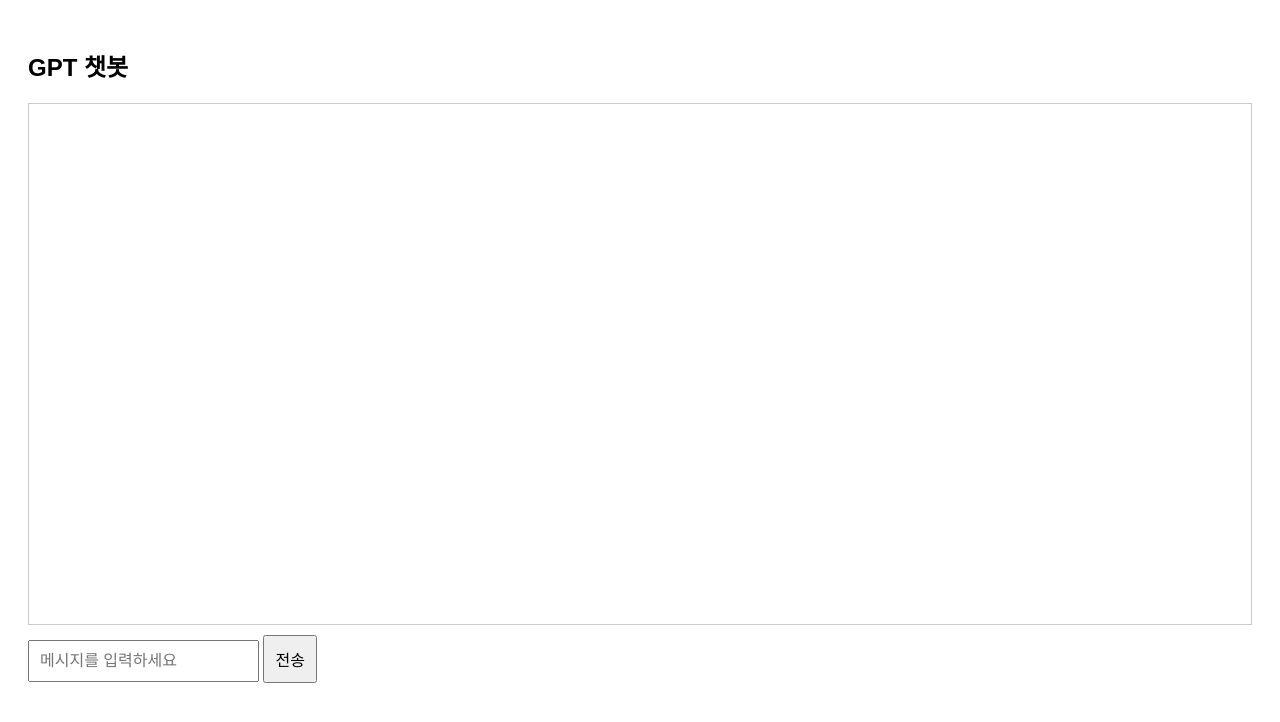
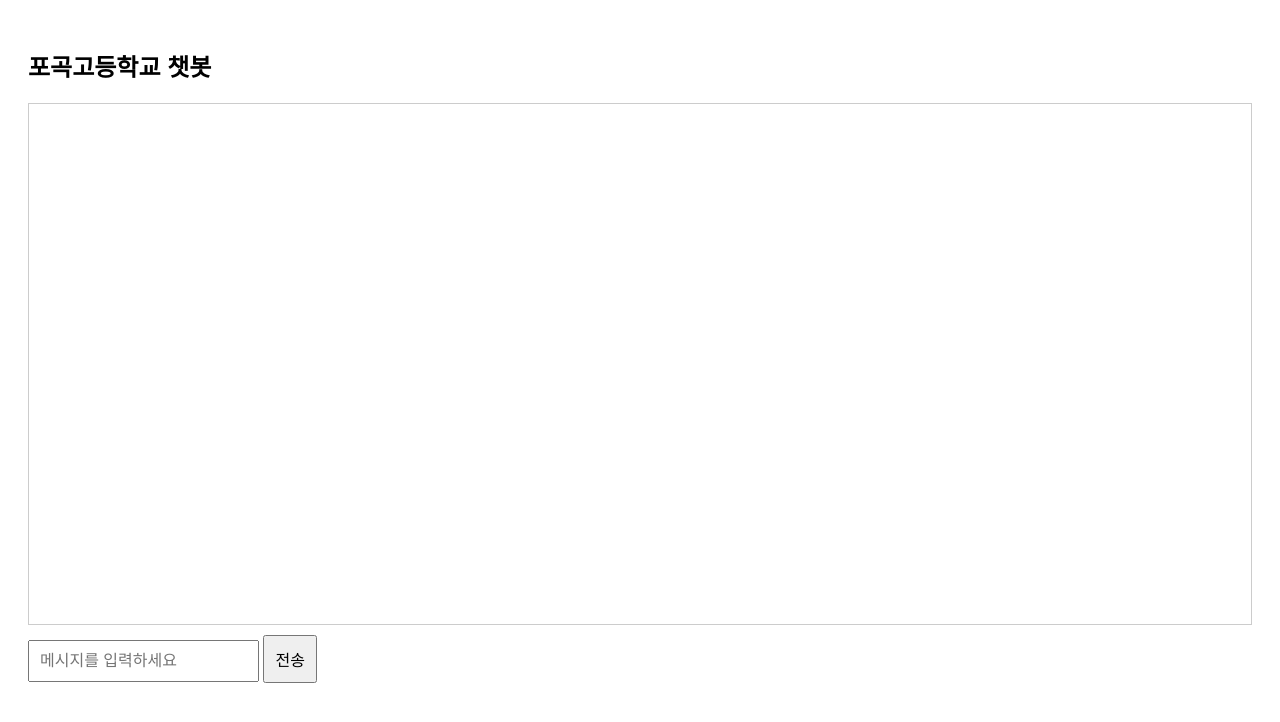
Before and after one commit to hjpark0811/gpt-chatbot, a website: page public/index.html in a window 1280 px wide. Drawn offline with Linux system fonts and the light colour scheme.

Commit message:
index.html

```diff
--- a/public/index.html
+++ b/public/index.html
@@ -2,7 +2,7 @@
 <html lang="ko">
 <head>
   <meta charset="UTF-8" />
-  <title>포곡고등힉교 챗봇</title>
+  <title>포곡고등학교 챗봇</title>
   <style>
     body { font-family: sans-serif; padding: 20px; }
     #chatBox { border: 1px solid #ccc; padding: 10px; height: 500px; overflow-y: auto; margin-bottom: 10px; white-space: pre-wrap; }
@@ -10,7 +10,7 @@
   </style>
 </head>
 <body>
-  <h2>GPT 챗봇</h2>
+  <h2>포곡고등학교 챗봇</h2>
   <div id="chatBox"></div>
   <input type="text" id="userInput" placeholder="메시지를 입력하세요" />
   <button onclick="sendMessage()">전송</button>
```
